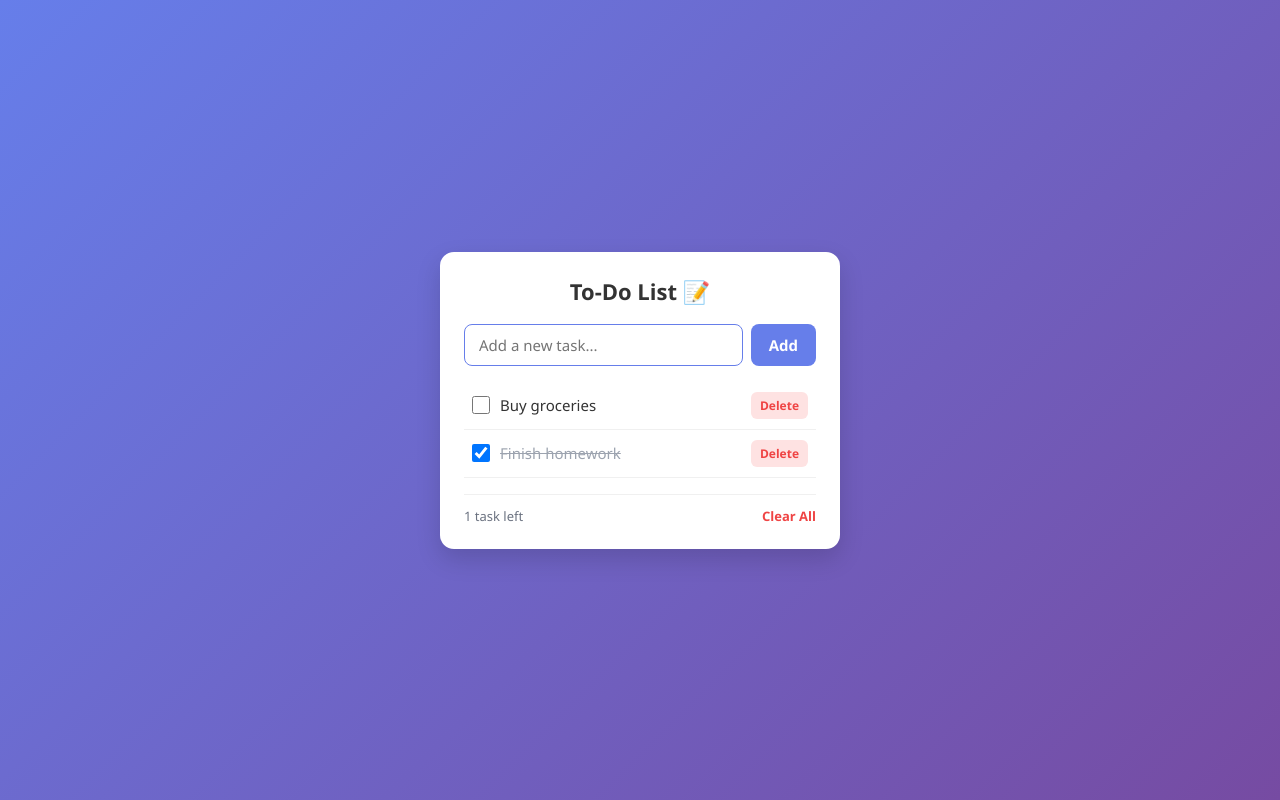
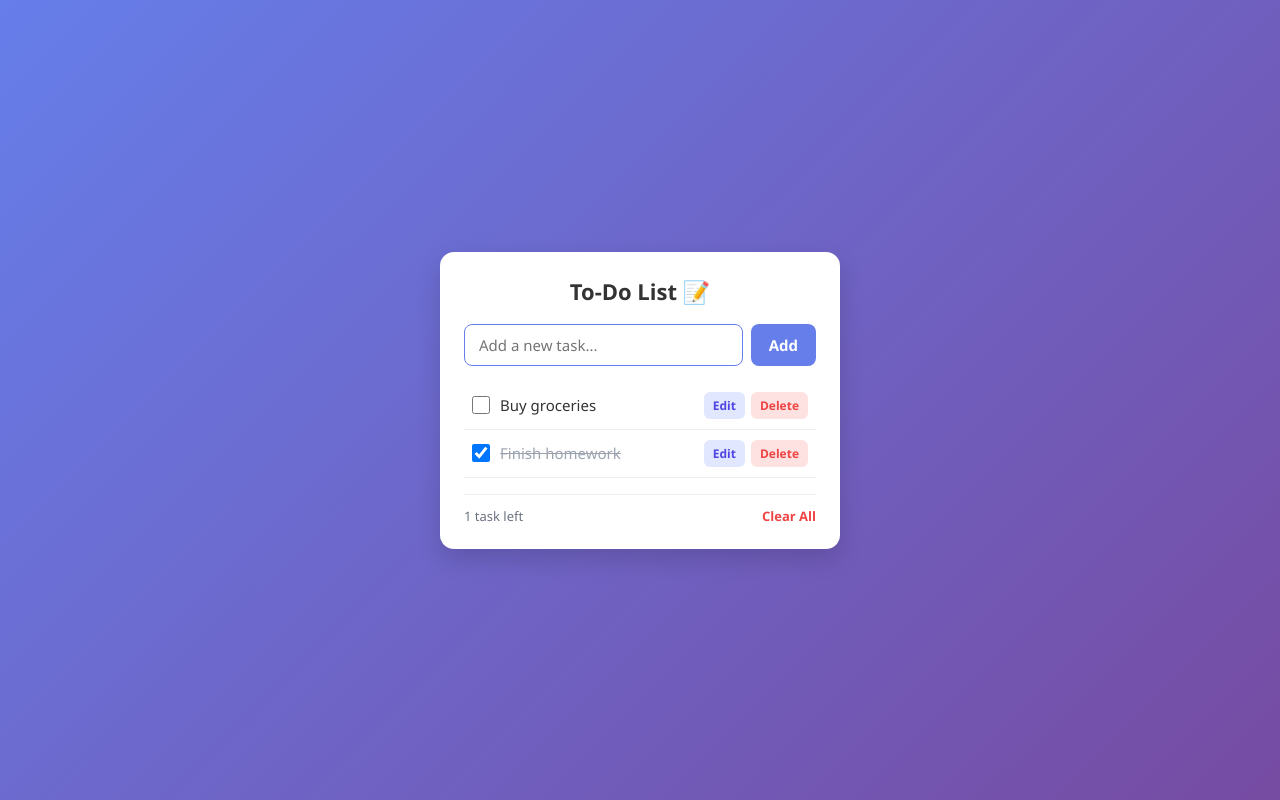
Before and after one commit to RaviAtal2002/todo-tasks, a plain HTML site: page index.html in a window 1280 px wide. Drawn offline with Linux system fonts and the light colour scheme.

Commit message:
Add edit button to todo list items

```diff
--- a/app.js
+++ b/app.js
@@ -28,7 +28,10 @@ function render() {
     li.innerHTML = `
       <input type="checkbox" ${task.completed ? 'checked' : ''} onchange="toggleTask(${index})">
       <span class="todo-text" onclick="toggleTask(${index})">${task.text}</span>
-      <button class="delete-btn" onclick="deleteTask(${index})">Delete</button>
+      <div class="actions">
+        <button class="edit-btn" onclick="editTask(${index})">Edit</button>
+        <button class="delete-btn" onclick="deleteTask(${index})">Delete</button>
+      </div>
     `;
 
     todoList.appendChild(li);
@@ -57,6 +60,15 @@ window.toggleTask = function(index) {
   saveAndRender();
 };
 
+// Edit a task
+window.editTask = function(index) {
+  const newText = prompt('Edit your task:', tasks[index].text);
+  if (newText !== null && newText.trim() !== '') {
+    tasks[index].text = newText.trim();
+    saveAndRender();
+  }
+};
+
 // Delete a single task
 window.deleteTask = function(index) {
   tasks.splice(index, 1);
--- a/styles.css
+++ b/styles.css
@@ -100,6 +100,27 @@ body {
   color: #9ca3af;
 }
 
+.actions {
+  display: flex;
+  gap: 6px;
+}
+
+.edit-btn {
+  background: #e0e7ff;
+  color: #4f46e5;
+  border: none;
+  border-radius: 6px;
+  padding: 5px 9px;
+  cursor: pointer;
+  font-size: 12px;
+  font-weight: 600;
+  transition: background-color 0.2s;
+}
+
+.edit-btn:hover {
+  background: #c7d2fe;
+}
+
 .delete-btn {
   background: #fee2e2;
   color: #ef4444;
```
